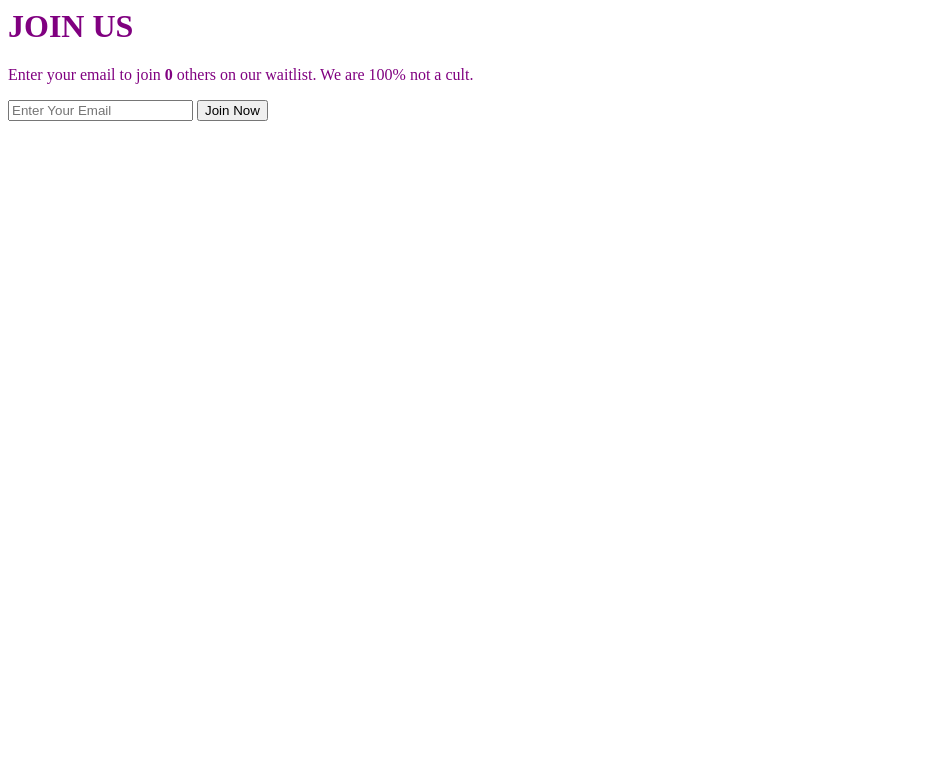
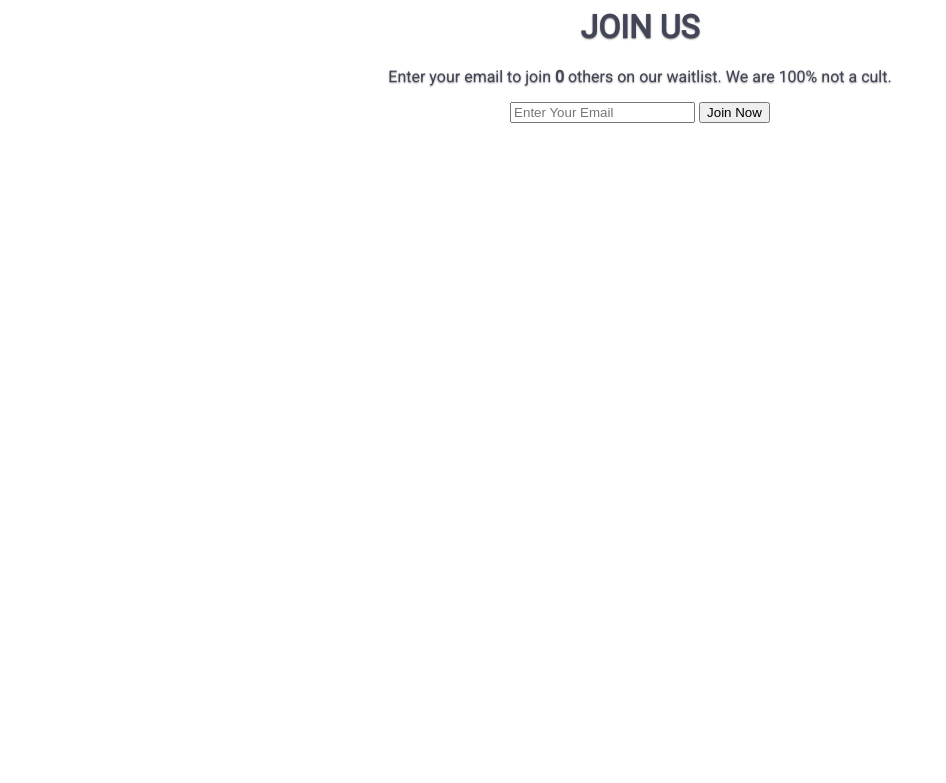
Before and after one commit to ejohann/join_app, a Node server app: page / in a window 1280 px wide. Shown: the top 783 px of the page, without its empty margins (0-946 px from the left). Run offline with Node 20, Linux system fonts and the light colour scheme; data that the repository does not hold is empty.

Commit message:
Centered text, google font roboto, change text color and shadow styles

```diff
--- a/public/app.css
+++ b/public/app.css
@@ -1,3 +1,6 @@
 body{
-	color: purple;
+	  font-family: 'Roboto', sans-serif;
+	  text-align: center;
+      text-shadow: 0 .05rem .1rem rgba(0,0,0,.5);
+      color: rgb(66,69,86);
 }
```
